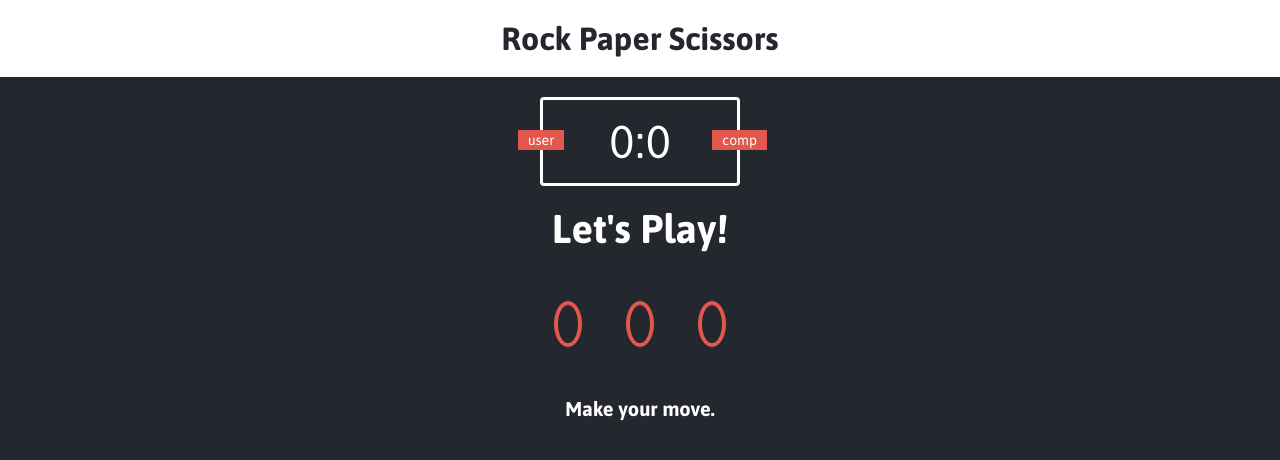
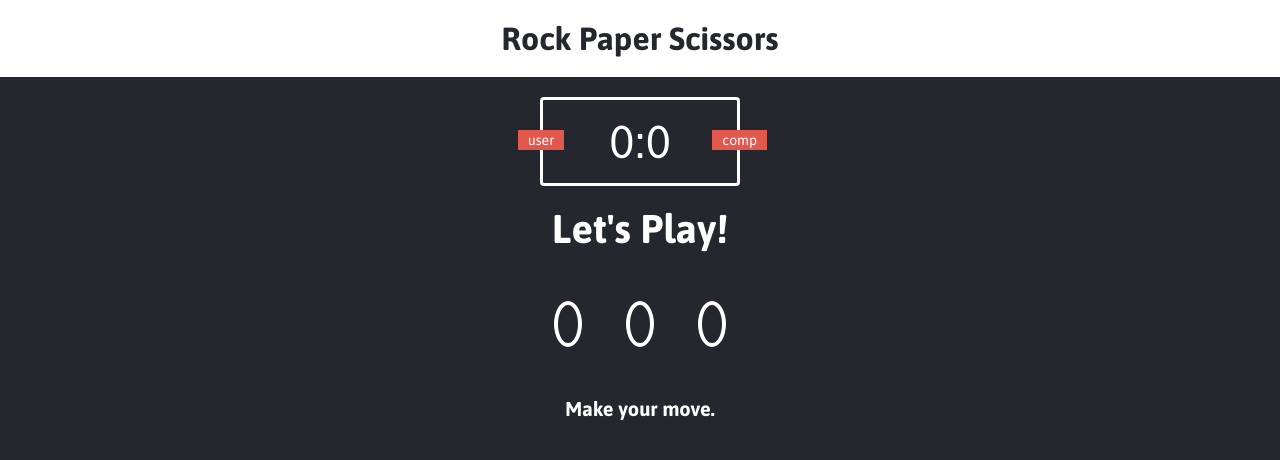
Before and after one commit to abspen1/rps-js, a plain HTML site: page index.html in a window 1280 px wide. Drawn offline with Linux system fonts and the light colour scheme.

Commit message:
Color change to border :hammer:

```diff
--- a/styles.css
+++ b/styles.css
@@ -72,7 +72,7 @@ header > h1 {
 }
 
 .choice {
-    border: 4px solid #e2584d;
+    border: 4px solid white;
     border-radius: 50%;
     margin: 0 20px;
     padding: 10px;
```
